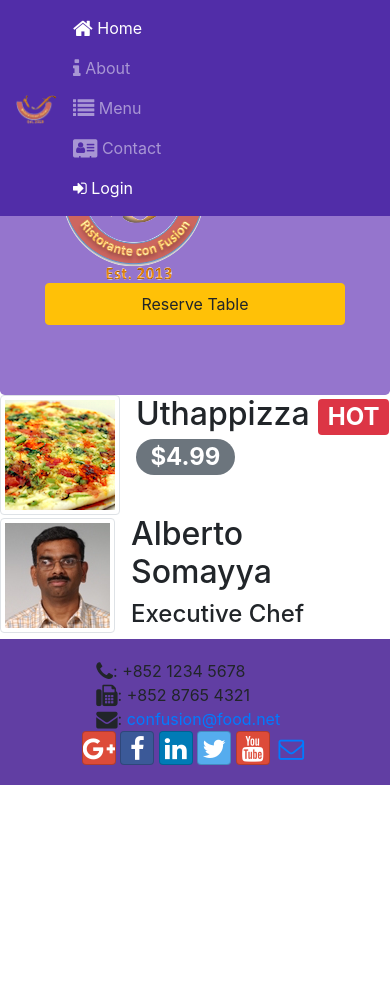
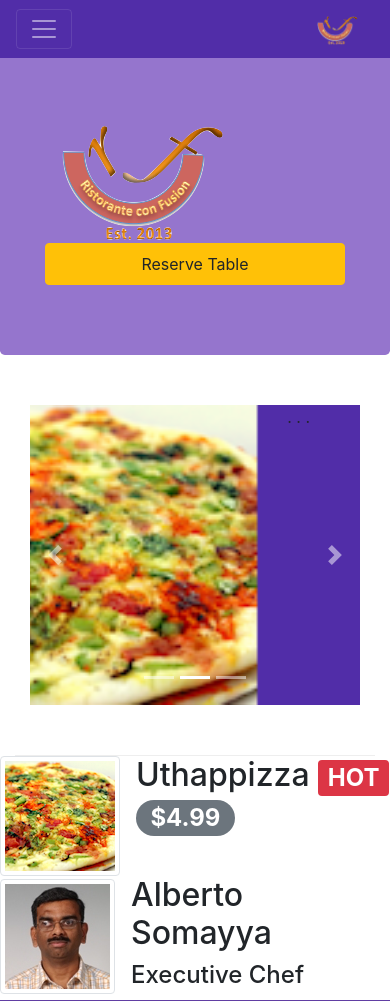
Before and after one commit to AsheFS03/Git-Project, a website: page index.html in a window 390 px wide. Shown: the top 1001 px of the page. Before the commit the page ends 844 px from the top, so only its background shows below. Drawn offline with nearby package versions, Linux system fonts and the light colour scheme.

Commit message:
Carousel

```diff
--- a/CSS/style.css
+++ b/CSS/style.css
@@ -44,3 +44,16 @@ body{
     border-bottom: 1px solid #ddd;
     padding: 10px;
 }
+
+.carousel {
+    background:#512DA8;
+}
+.carousel-item {
+  height: 300px;
+}
+.carousel-item img {
+    position: absolute;
+    top: 0;
+    left: 0;
+    min-height: 300px;
+}
--- a/index.html
+++ b/index.html
@@ -15,56 +15,22 @@
     <header class="jumbotron">
         <div class="container">
             <div class="row row-header">
-
-
                 <nav class="navbar navbar-dark navbar-expand-sm fixed-top">
                     <div class="container">
-                       <a class="navbar-brand" href="#"><img src="img/logo.png" height="30" width="41"></a>
+                        <button class="navbar-toggler" type="button" data-toggle="collapse" data-target="#Navbar">
+                            <span class="navbar-toggler-icon"></span>
+                        </button>
+                        <a class="navbar-brand" href="#"><img src="img/logo.png" height="30" width="41"></a>
+                        <div class="collapse navbar-collapse" id="Navbar">
                             <ul class="navbar-nav mr-auto">
-                                <li class="nav-item active">
-                                    <a class="nav-link" href="#"> <span class="fa fa-home fa-lg"></span>
-                                        Home
-                                    </a>
-                                </li>
-                                <li class="nav-item">
-                                    <a class="nav-link" href="./aboutus.html"> <span class="fa fa-info fa-lg"></span>
-                                        About
-                                    </a>
-                                </li>
-                                <li class="nav-item">
-                                    <a class="nav-link" href="#">
-                                    <span class="fa fa-list fa-lg"></span>
-                                    Menu
-                                    </a>
-                                </li>
-                                <li class="nav-item">
-                                    <a class="nav-link" href="./contactus.html"> <span class="fa fa-address-card fa-lg"></span>
-                                        Contact
-                                    </a>
-                                </li>
-
-                                <li>
-                                    <span class="navbar-text">
-                                        <a data-toggle="modal" data-target="#loginModal">
-                                        <span class="fa fa-sign-in"></span> Login</a>
-                                    </span>
-
-                                </li>
+                                    <li class="nav-item active"><a class="nav-link" href="#"><span class="fa fa-home fa-lg"></span> Home</a></li>
+                                    <li class="nav-item"><a class="nav-link" href="./aboutus.html"><span class="fa fa-info fa-lg"></span> About</a></li>
+                                    <li class="nav-item"><a class="nav-link" href="#"><span class="fa fa-list fa-lg"></span> Menu</a></li>
+                                    <li class="nav-item"><a class="nav-link" href="./contactus.html"><span class="fa fa-address-card fa-lg"></span> Contact</a></li>
                             </ul>
+                        </div>
                     </div>
                 </nav>
-                    <button class="navbar-toggler" type="button" data-toggle="collapse" data-target="#Navbar">
-                        <span class="navbar-toggler-icon">...</span>
-                    </button>
-                    <div class="collapse navbar-collapse" id="Navbar">
-                        <ul class="navbar-nav mr-auto">
-                            <li class="nav-item active"><a class="nav-link" href="#">Home</a></li>
-                            <li class="nav-item"><a class="nav-link" href="./aboutus.html">About</a></li>
-                            <li class="nav-item"><a class="nav-link" href="#">Menu</a></li>
-                            <li class="nav-item"><a class="nav-link" href="./contactus.html">Contact</a></li>
-
-                        </ul>
-                    </div>
             </div>
 
 
@@ -89,7 +55,53 @@
 
 
     <section>
+
+
+
+
         <div class="container">
+
+
+            <div class="row row-content">
+                <div class="col">
+                    <div id="mycarousel" class="carousel slide" data-ride="carousel">
+
+                        <div class="carousel-inner" role="listbox">
+                            <div class="carousel-item active">
+                                <img class="d-block img-fluid"
+                                    src="img/uthappizza.png" alt="Uthappizza">
+                                <div class="carousel-caption d-none d-md-block">
+                                    <h2>Uthappizza
+                                        <span class="badge badge-danger">HOT</span>
+                                        <span class="badge badge-pill badge-default">$4.99</span>
+                                    </h2>
+                                    . . .
+                                </div>
+                            </div>
+                            <div class="carousel-item">
+                                    . . .
+                            </div>
+                            <div class="carousel-item">
+                                    . . .
+                            </div>
+                        </div>
+
+                        <ol class="carousel-indicators">
+                            <li data-target="#mycarousel" data-slide-to="0" class="active"></li>
+                            <li data-target="#mycarousel" data-slide-to="1"></li>
+                            <li data-target="#mycarousel" data-slide-to="2"></li>
+                        </ol>
+
+                        <a class="carousel-control-prev" href="#mycarousel" role="button" data-slide="prev">
+                            <span class="carousel-control-prev-icon"></span>
+                        </a>
+                        <a class="carousel-control-next" href="#mycarousel" role="button" data-slide="next">
+                            <span class="carousel-control-next-icon"></span>
+                        </a>
+
+                    </div>
+                </div>
+            </div>
 
             <div class="row">
                 <div class="media">
```
Also changed, not shown: aboutus.html (+15 -38 lines), 1 other file.
